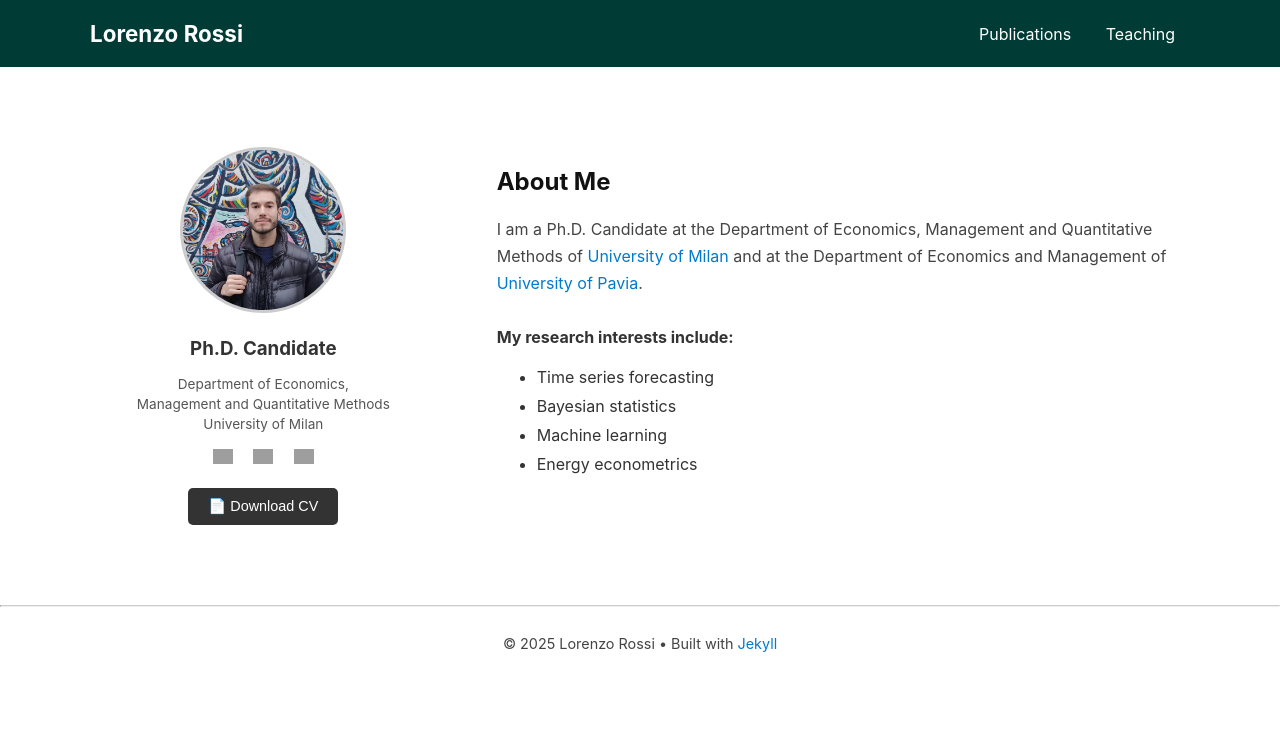
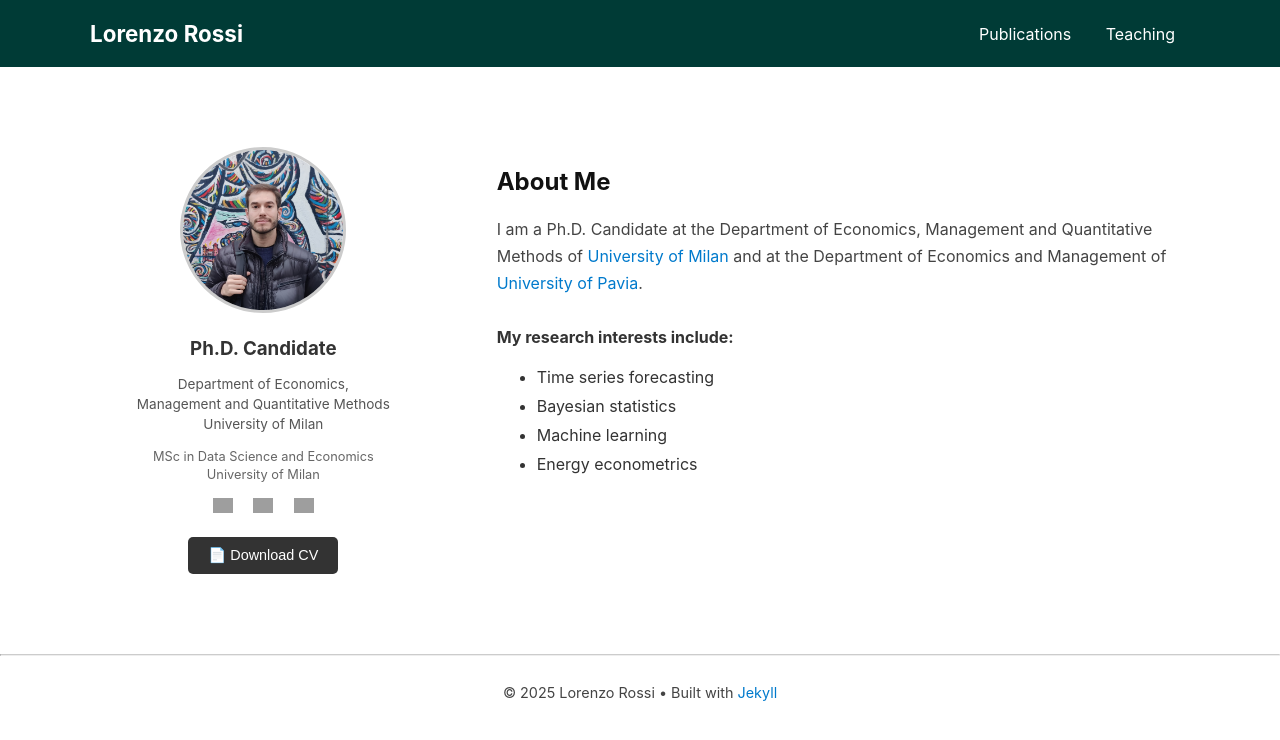
Before and after one commit to lorenzrossi/lorenzrossi.github.io, a Jekyll site: the page built from index.markdown, in a window 1280 px wide. Shown: the top 740 px of the page. Built offline with Jekyll 4.4.1, drawn with Linux system fonts in a browser that asks for light colours; grey boxes are pictures that could not be loaded.

Commit message:
Add MSc in Data Science and Economics to main page
- Add educational background information below Ph.D. position
- Display MSc from University of Milan in profile section
- Use appropriate styling to show educational progression
- Enhance professional presentation with complete academic credentials

```diff
--- a/index.markdown
+++ b/index.markdown
@@ -19,6 +19,10 @@ title: Lorenzo Rossi
       <p style="font-size: 0.85em; line-height: 1.5; color: #555;">
         Department of Economics,<br>
         Management and Quantitative Methods<br>
+        University of Milan
+      </p>
+      <p style="font-size: 0.8em; line-height: 1.4; color: #666; margin-top: 8px;">
+        MSc in Data Science and Economics<br>
         University of Milan
       </p>
 
```
